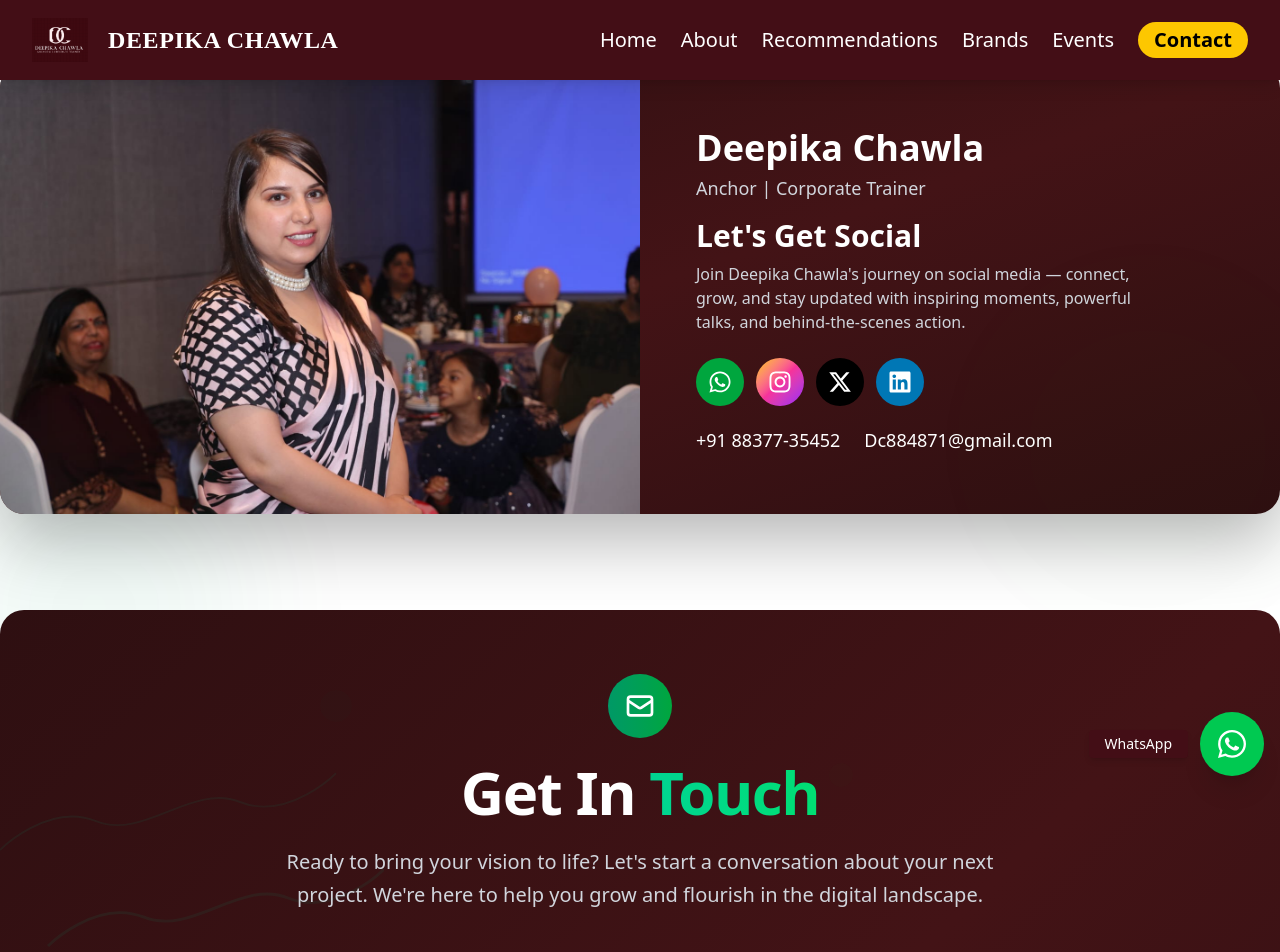
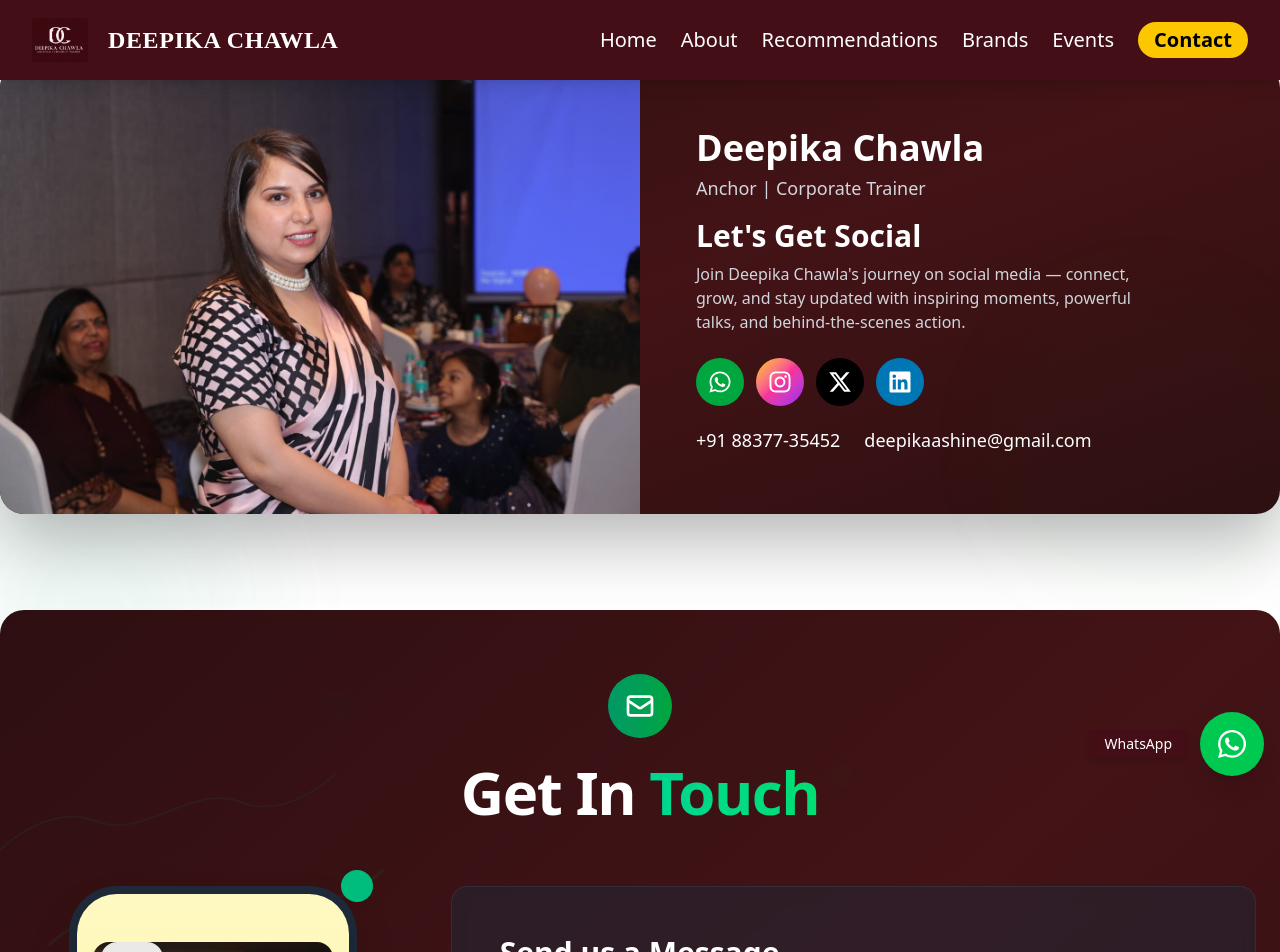
Before and after one commit to AnuragSharma2005/freelancing, a React (Vite) app: page /contact in a window 1280 px wide. Shown: the top 952 px of the page. Built offline with nearby package versions, Linux system fonts and the light colour scheme.

Commit message:
Changing email

```diff
--- a/src/Components/Contact.jsx
+++ b/src/Components/Contact.jsx
@@ -318,7 +318,7 @@
             whileHover={{ scale: 1.05, color: "#10b981" }}
             transition={{ duration: 0.2 }}
           >
-            Dc884871@gmail.com
+           deepikaashine@gmail.com
           </motion.a>
         </motion.div>
 
@@ -492,10 +492,10 @@
     <h1 className="text-5xl md:text-6xl font-bold text-white mb-6 tracking-tight">
       Get In <span className="text-transparent bg-clip-text bg-gradient-to-r from-emerald-400 to-green-400">Touch</span>
     </h1>
-    <p className="text-xl text-gray-300 max-w-3xl mx-auto leading-relaxed">
+    {/* <p className="text-xl text-gray-300 max-w-3xl mx-auto leading-relaxed">
       Ready to bring your vision to life? Let's start a conversation about your next project. We're here to help
       you grow and flourish in the digital landscape.
-    </p>
+    </p> */}
   </div>
 
   <div className="grid lg:grid-cols-3 gap-12 items-start">
```
